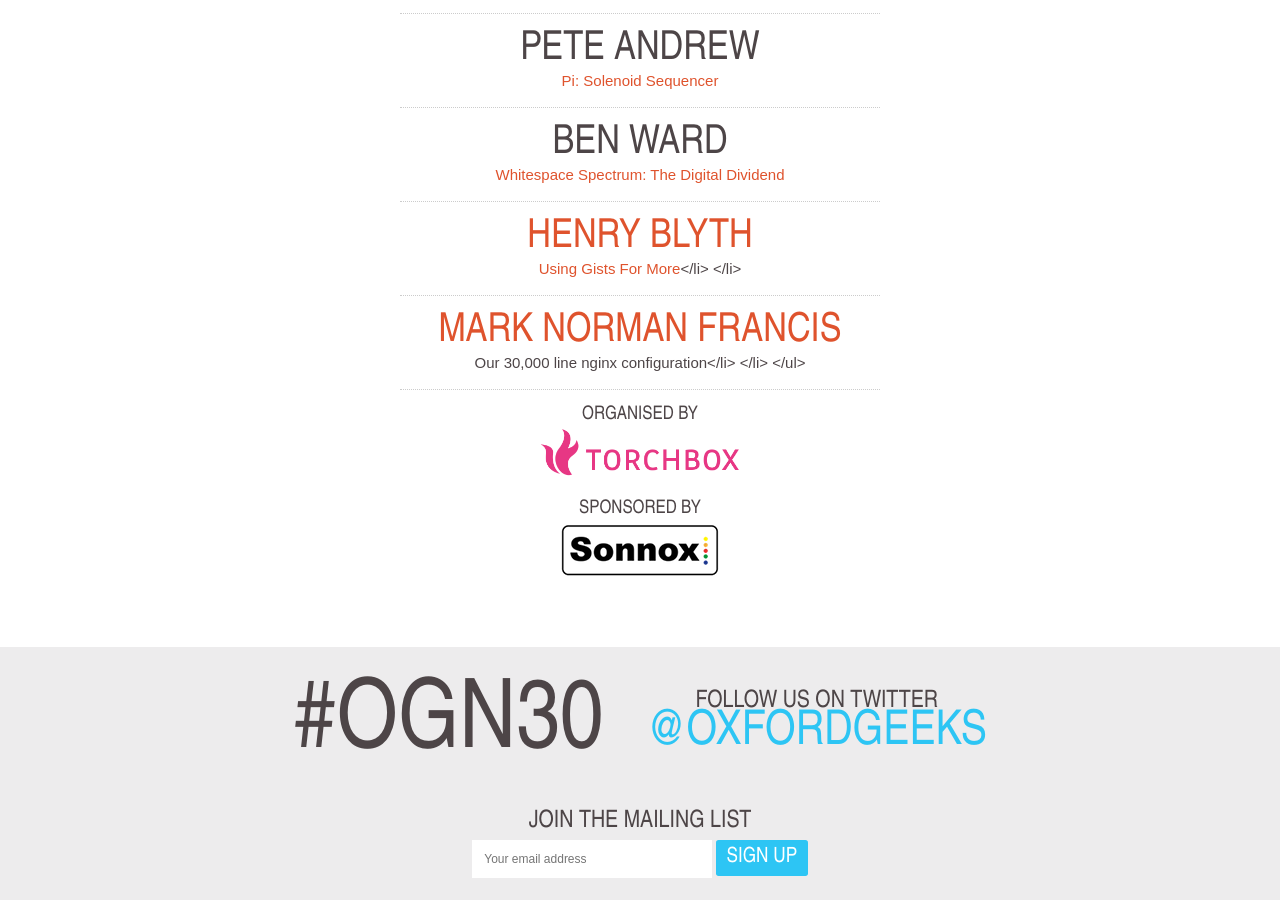
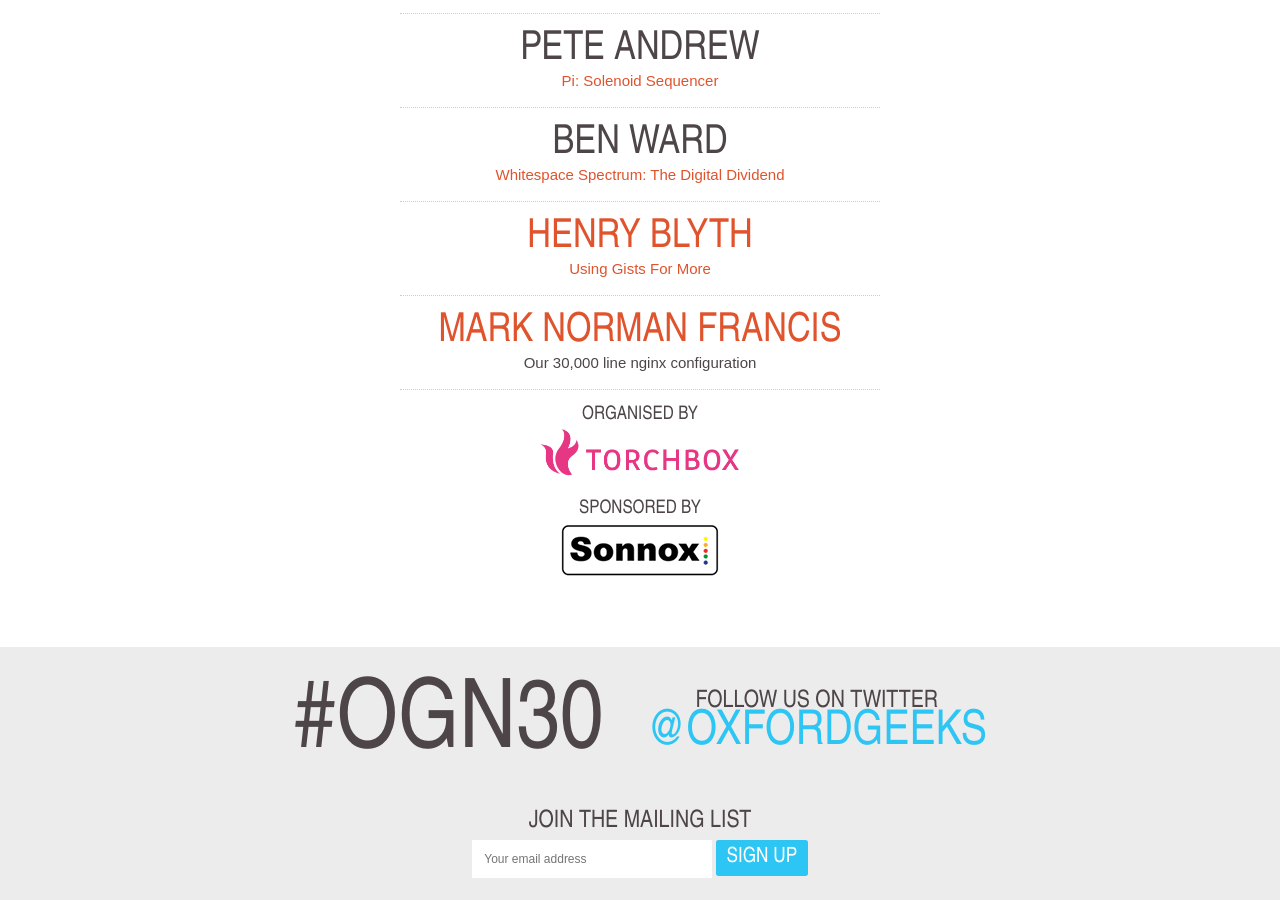
Before and after one commit to torchbox/ogn, a Jekyll site: the page built from _posts/2013-03-13-ogn30.markdown, in a window 1280 px wide and 900 px high, scrolled down 868 px. Built offline with Jekyll 4.4.1, drawn with Linux system fonts in a browser that asks for light colours; nearby versions of some CDN libraries; Markdown is read by kramdown in place of the engine named in the settings.

```diff
--- a/_posts/2013-03-13-ogn30.markdown
+++ b/_posts/2013-03-13-ogn30.markdown
@@ -55,10 +55,10 @@ keynoters: [Eben Upton]
   </li>
   <li itemprop="performer" itemscope="itemscope" itemtype="http://schema.org/Person">
     <h2 itemprop="name"><a href="http://github.com/henrahmagix" >Henry Blyth</a></h2>
-    <p><a href="http://henrahmagix.github.com/gistdeck">Using Gists For More</a></li>
+    <p><a href="http://henrahmagix.github.com/gistdeck">Using Gists For More</a></p>
   </li>
   <li itemprop="performer" itemscope="itemscope" itemtype="http://schema.org/Person">
     <h2 itemprop="name"><a href="http://marknormanfrancis.com/">Mark Norman Francis</a></h2>
-    <p>Our 30,000 line nginx configuration</li>
+    <p>Our 30,000 line nginx configuration</p>
   </li>
 </ul>
```
